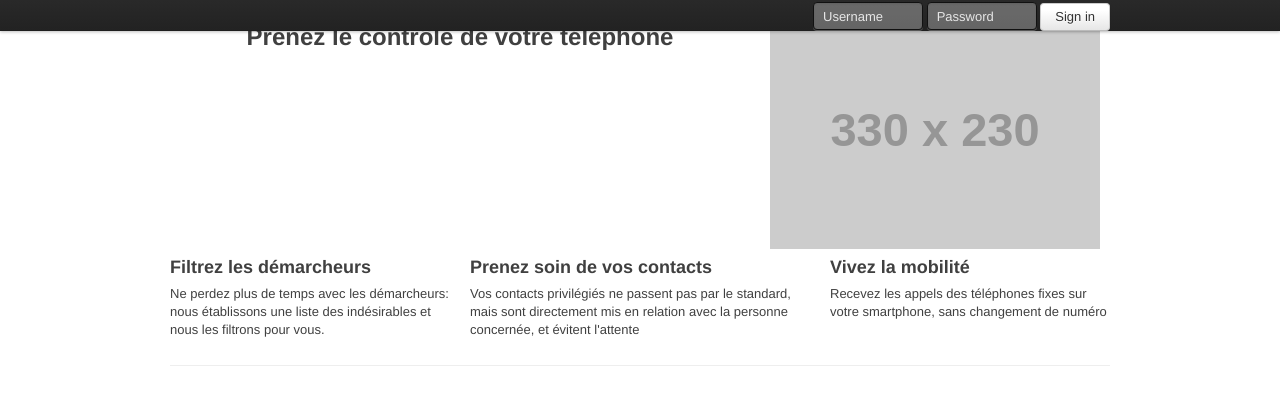
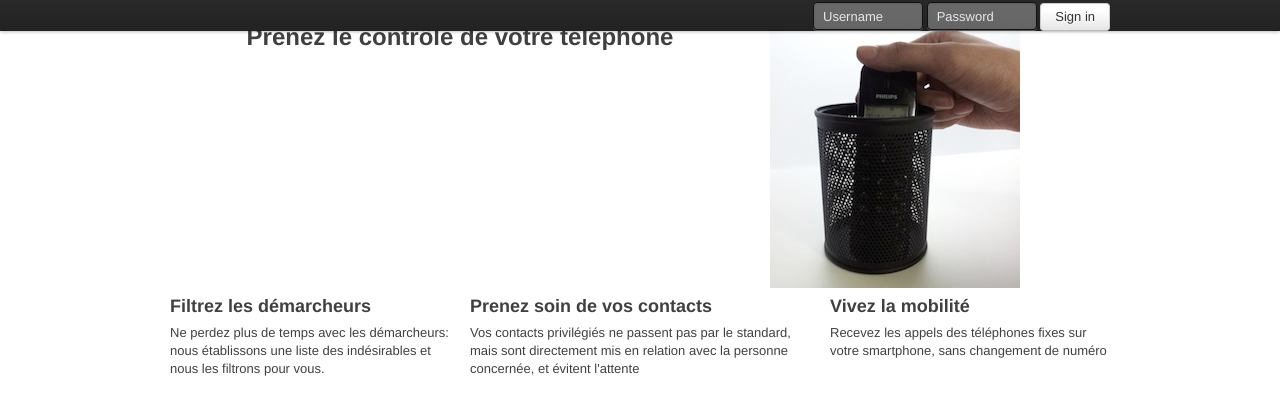
Before and after one commit to fasterthanlime/phonewall, a website: page frontend/pipotron.html in a window 1280 px wide. Shown: the part 43-444 px from the top of the page. Drawn offline with nearby package versions, Linux system fonts and the light colour scheme; placeholder pictures from the web are drawn by us.

Commit message:
add the logo

```diff
--- a/frontend/pipotron.html
+++ b/frontend/pipotron.html
@@ -68,7 +68,7 @@
             <h2>Prenez le contrôle de votre téléphone</h2>
           </div>
           <div class="span4">
-           <img class="thumbnail" src="http://placehold.it/330x230" alt="">
+           <img class="thumbnail" src="img/phonebox.png" alt="">
           </div>
         </div>
         <div class="row">
```
Also changed, not shown: frontend/img/phonebox.png (added).
